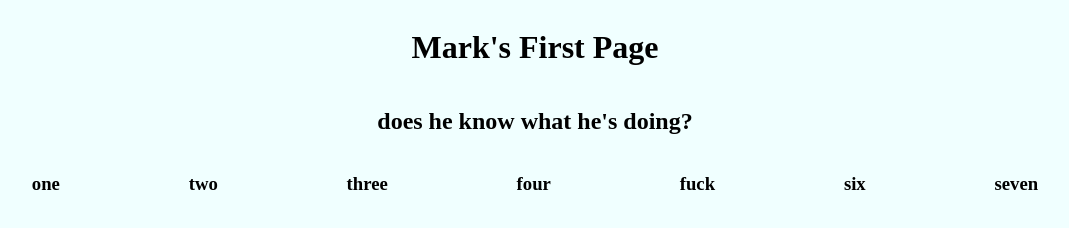
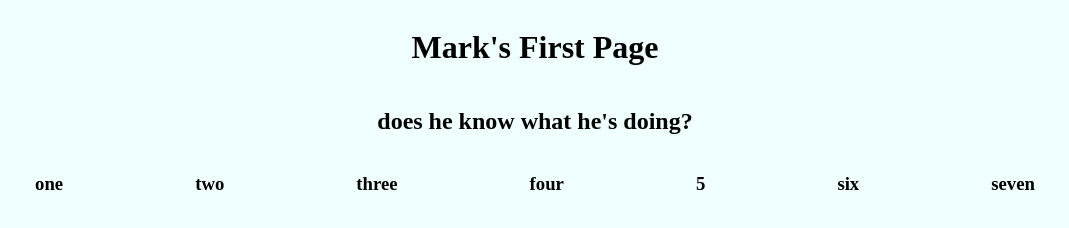
Before and after one commit to mjs-esfsc/first_site, a plain HTML site: page index.html in a window 1280 px wide. Shown: the whole page, without its empty margins (105-1174 px from the left). Drawn offline with Linux system fonts and the light colour scheme.

Commit message:
test commit 2

```diff
--- a/index.html
+++ b/index.html
@@ -22,7 +22,7 @@
             <h3>two</h3>
             <h3>three</h3>
             <h3>four</h3>
-            <h3>fuck</h3>
+            <h3>5</h3>
             <h3>six</h3>
             <h3>seven</h3>
         </section>
```
